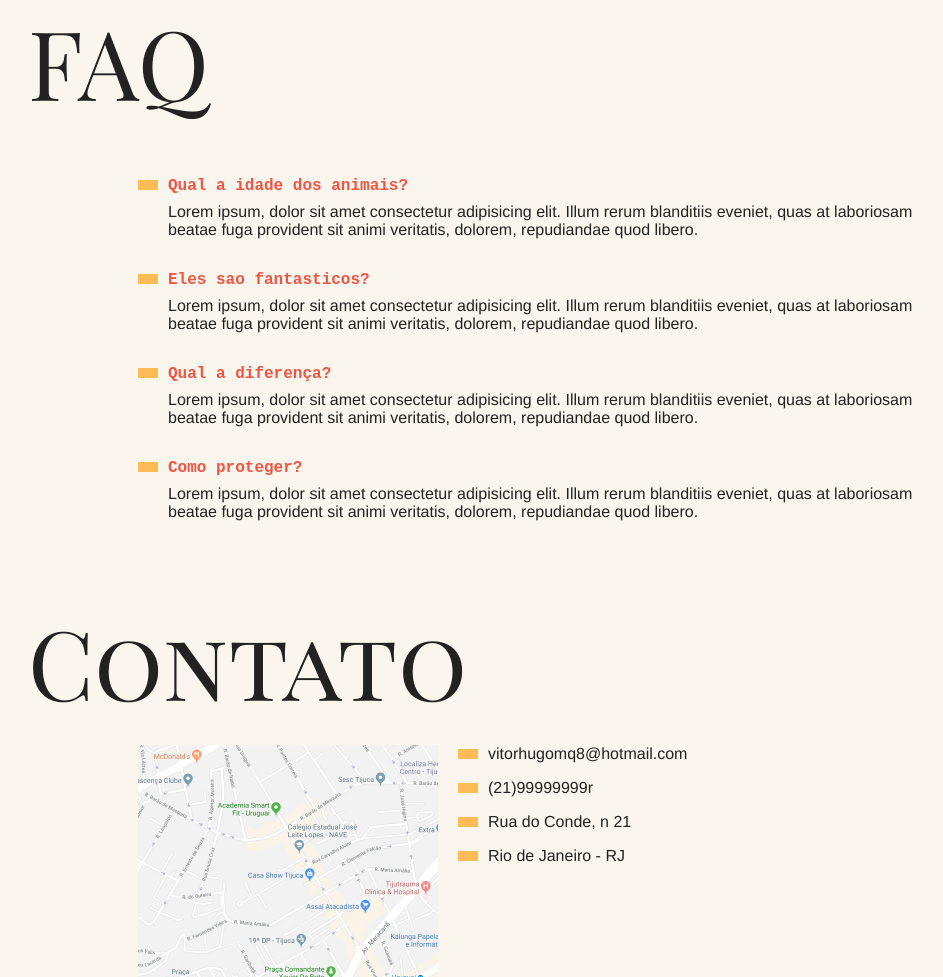
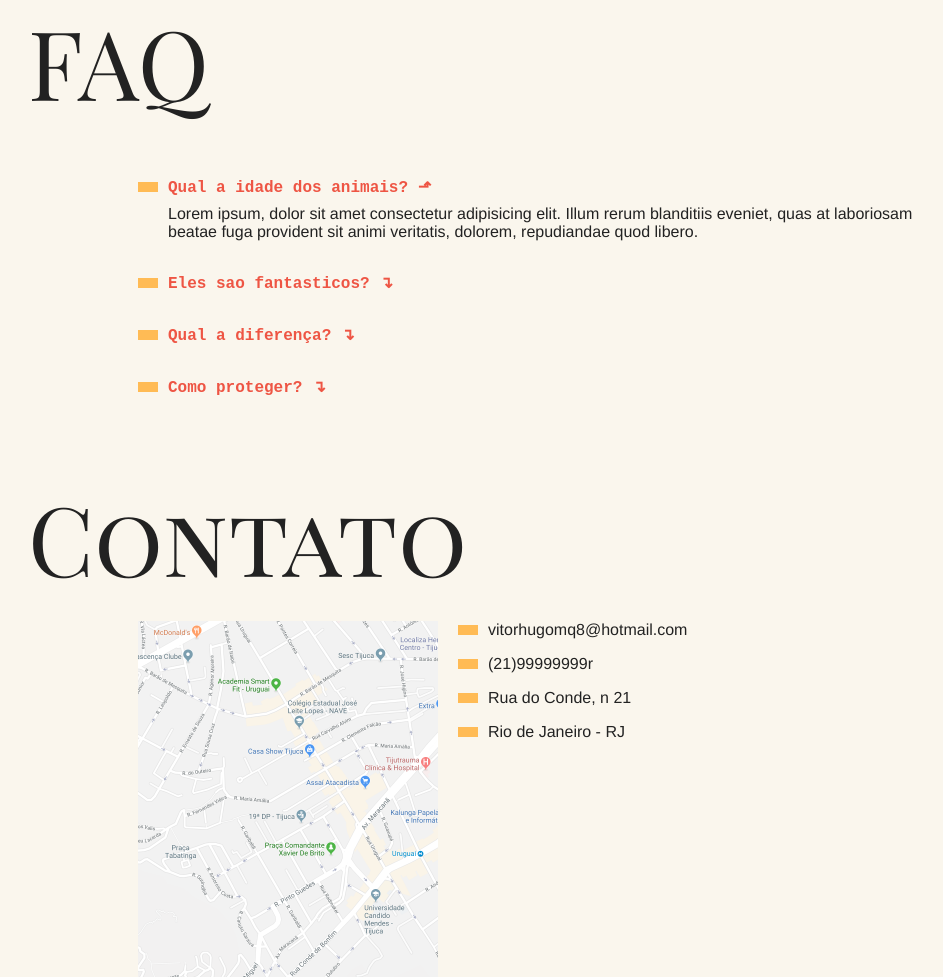
Before and after one commit to VHQueiroz/animais-fantasticos, a plain HTML site: page index.html in a window 1280 px wide. Shown: the part 828-1805 px from the top of the page, without its empty margins (162-1105 px from the left). Drawn offline with Linux system fonts and the light colour scheme.

Commit message:
faq-funcionalidade

```diff
--- a/app.js
+++ b/app.js
@@ -1,3 +1,4 @@
+function initTabNav(){
   const tabMenu = document.querySelectorAll('.js-tabmenu li');
   const tabContent = document.querySelectorAll('.js-tabcontent section');
 
@@ -19,3 +20,27 @@ if(tabMenu.length && tabContent.length){
     })
 
   }
+
+}
+initTabNav();
+
+function initAccordion(){
+  const accordionList = document.querySelectorAll('.js-accordion dt');
+  const activeClass = 'ativo';
+  if(accordionList.length){
+    accordionList[0].classList.add(activeClass)
+    accordionList[0].nextElementSibling.classList.add(activeClass)
+
+
+    function activeAccordion(){
+      this.nextElementSibling.classList.toggle(activeClass);
+      this.classList.toggle(activeClass);
+    }
+
+    accordionList.forEach((item) => {
+      item.addEventListener('click', activeAccordion);
+    });
+  }
+}
+
+  initAccordion();
--- a/index.html
+++ b/index.html
@@ -76,9 +76,9 @@
      </div>
     </section>
 
-         <section class="grid-section faq" id='faq'>
+         <section class="grid-section faq " id='faq '>
         <h1 class="titulo">FAQ</h1>
-        <dl class='faq-lista'>
+        <dl class='faq-lista js-accordion'>
             <dt>Qual a idade dos animais?</dt>
 
             <dd>Lorem ipsum, dolor sit amet consectetur adipisicing elit. Illum rerum blanditiis eveniet, quas at laboriosam beatae fuga provident sit animi veritatis, dolorem, repudiandae quod libero.</dd>
--- a/style.css
+++ b/style.css
@@ -221,3 +221,34 @@ animation: show .5s forwards;
     transform: translate3d(0,0,0);
   }
 }
+
+.js .js-accordion dd{
+  display: none;
+}
+
+.js-accordion dt::after{
+  content:'↴';
+  margin-left: 10px;
+}
+
+.js-accordion dt.ativo::after{
+  content:'⬏';
+
+}
+
+.js-accordion dd.ativo{
+  display: block;
+  animation: slideDown .5s forwards;
+}
+
+
+@keyframes slideDown{
+  from{
+    opacity:0;
+    max-height: 0;
+  }
+  to{
+    opacity: 1;
+    max-height: 200px;
+  }
+}
```
Lines whose indentation alone changed are shown as unchanged.
